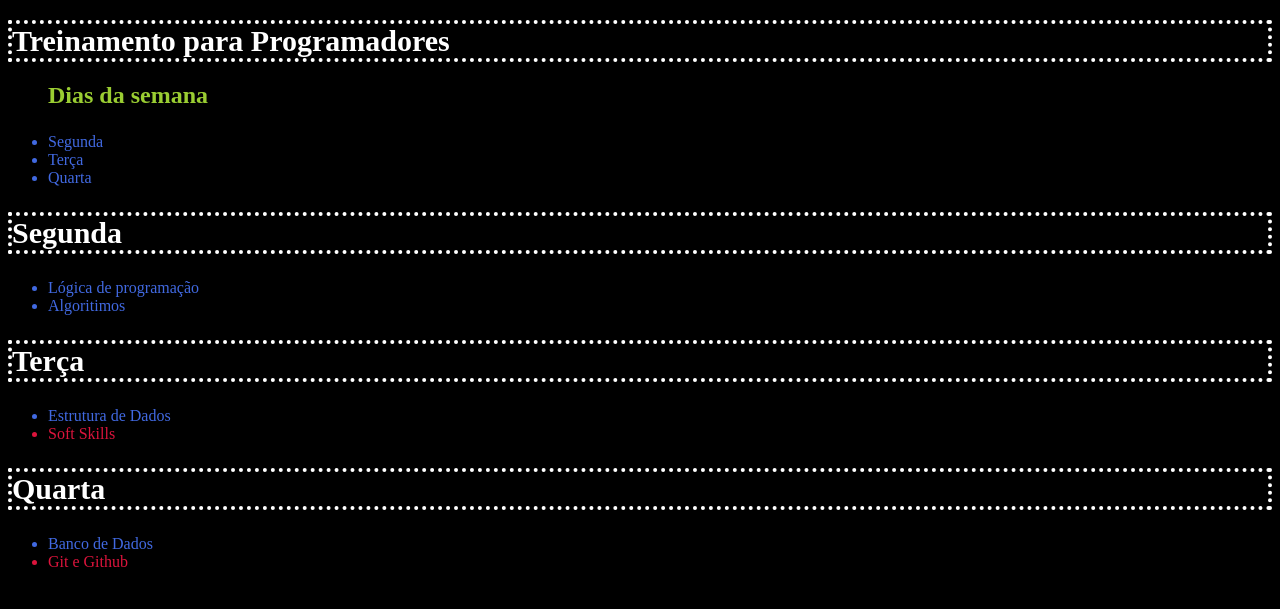
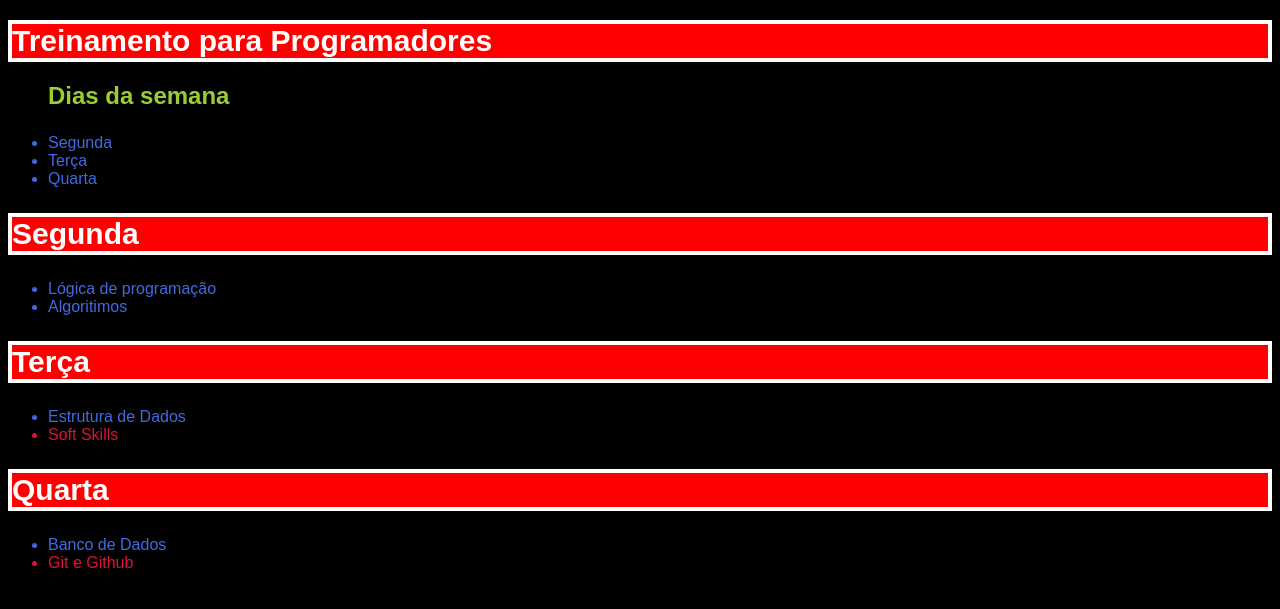
Before and after one commit to VQueiroz6/CSS, a plain HTML site: page EX1.html in a window 1280 px wide. Drawn offline with Linux system fonts and the light colour scheme.

Commit message:
alterada a fonte do EX

```diff
--- a/EX1.css
+++ b/EX1.css
@@ -1,5 +1,6 @@
 body{
     background-color: rgb(0, 0, 0);
+    font-family: Arial;
 }
 ul{
     color: royalblue;
@@ -7,7 +8,8 @@ ul{
 h1{
     color: white;
     font-size: 30px;
-    border-style: dotted;
+    border-style: solid;
+    background-color: red;
     border-color: white;
     border-width: 4px;
 }
```
